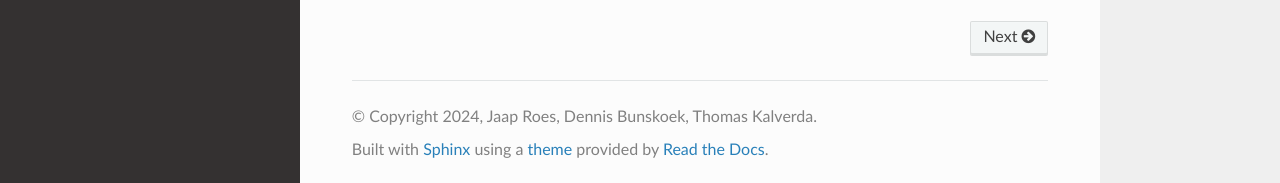
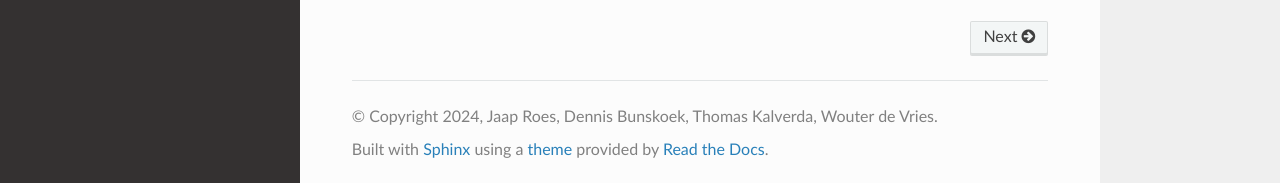
Before and after one commit to leukeleu/django-hidp, a Sphinx documentation site: the page built from packages/hidp/docs/index.md, in a window 1280 px wide and 900 px high, scrolled down 1524 px. Shown: the part 714-897 px from the top of the window. Built offline with Sphinx 7.4.7 and the Read the Docs theme 3.1.0, drawn with Linux system fonts in a browser that asks for light colours.

Commit message:
Add/update authors

```diff
--- a/packages/hidp/docs/conf.py
+++ b/packages/hidp/docs/conf.py
@@ -7,8 +7,8 @@
 # https://www.sphinx-doc.org/en/master/usage/configuration.html#project-information
 
 project = "Headless Identity Provider"
-project_copyright = "2024, Jaap Roes, Dennis Bunskoek, Thomas Kalverda"
-author = "Jaap Roes, Dennis Bunskoek, Thomas Kalverda"
+project_copyright = "2024, Jaap Roes, Dennis Bunskoek, Thomas Kalverda, Wouter de Vries"
+author = "Jaap Roes, Dennis Bunskoek, Thomas Kalverda, Wouter de Vries"
 
 # -- General configuration ---------------------------------------------------
 # https://www.sphinx-doc.org/en/master/usage/configuration.html#general-configuration
```
Also changed, not shown: 1 other file.
